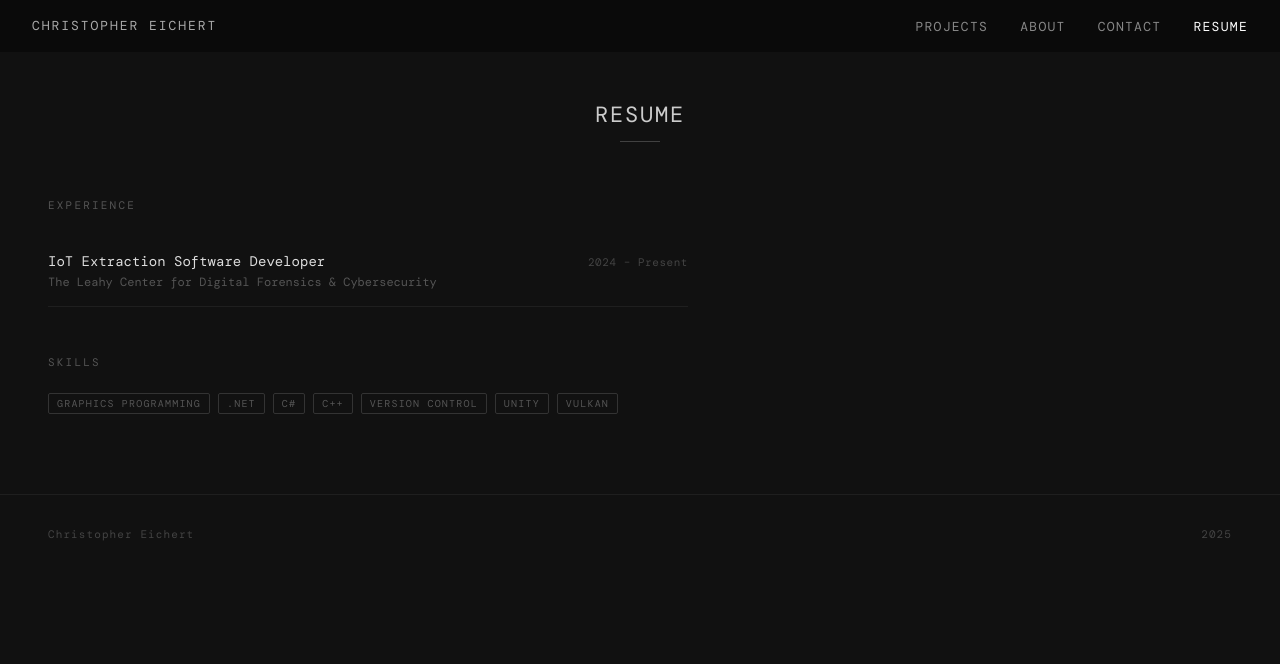
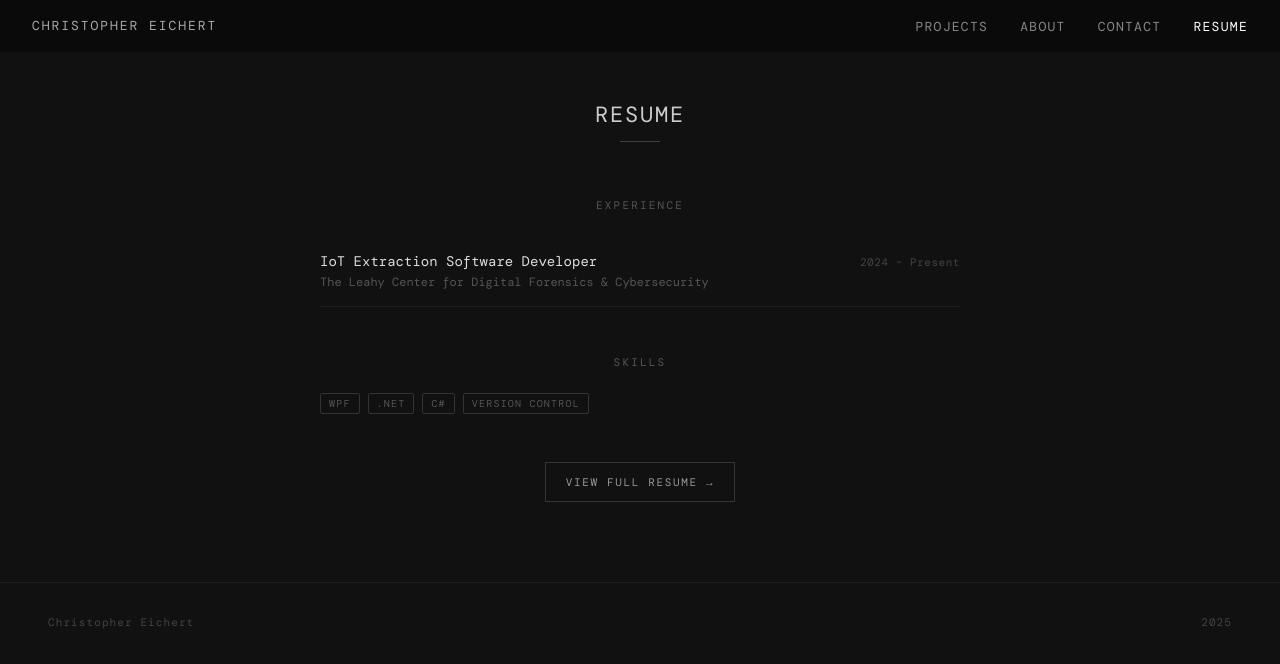
Before and after one commit to Ceichert31/Portfolio-Website, a React (Vite) app: page / in a window 1280 px wide. Both pictures are taken after a click on the element "RESUME". Shown: the top 664 px of the page. Built offline with nearby package versions, Linux system fonts and the light colour scheme; a web font is replaced by a local one.

Commit message:
feat: Added downloadable resume to website

```diff
--- a/src/App.css
+++ b/src/App.css
@@ -332,6 +332,8 @@
 @layer resume {
   .resume-content {
     max-width: 640px;
+    margin: 0 auto;
+    text-align: center;
   }
 
   .resume-section-title {
@@ -348,6 +350,7 @@
     align-items: baseline;
     padding: 16px 0;
     border-bottom: 1px solid rgba(255, 255, 255, 0.06);
+    text-align: left;
   }
 
   .resume-entry__role {
@@ -371,7 +374,25 @@
     display: flex;
     flex-wrap: wrap;
     gap: 8px;
+    align-items: center;
   }
+
+  .resume-download {
+  display: inline-block;
+  font-size: 11px;
+  letter-spacing: 0.15em;
+  text-transform: uppercase;
+  color: #999;
+  text-decoration: none;
+  border: 1px solid rgba(255, 255, 255, 0.15);
+  padding: 12px 20px;
+  transition: color 0.2s, border-color 0.2s;
+}
+
+.resume-download:hover {
+  color: #fff;
+  border-color: rgba(255, 255, 255, 0.4);
+}
 }
 
 @layer footer {
--- a/src/Portfolio.tsx
+++ b/src/Portfolio.tsx
@@ -3,6 +3,7 @@ import { Link, useNavigate } from "react-router-dom";
 import "./App.css";
 import { professional, personal, type Project } from "./data/projectData";
 import demoReel from "./assets/DayNightVisual.mp4";
+import resumePDF from "./assets/Christopher_Eichert_Resume.pdf";
 
 const NAV_LINKS = ["Projects", "About", "Contact", "Resume"];
 
@@ -185,9 +186,9 @@ function Resume() {
       years: "2024 – Present",
     },
   ];
-  const skills = ["Graphics Programming", ".NET", "C#", "C++", "Version Control", "Unity", "Vulkan"];
+  const skills = ["WPF", ".NET", "C#", "Version Control"];
 
-  return (
+   return (
     <div className="section" style={{ paddingTop: "100px" }}>
       <div className="section__header">
         <span>Resume</span>
@@ -206,12 +207,15 @@ function Resume() {
             </div>
           ))}
         </div>
-        <div>
+        <div style={{ marginBottom: "48px" }}>
           <p className="resume-section-title">Skills</p>
           <div className="resume-skills">
             {skills.map((s) => <span key={s} className="tag">{s}</span>)}
           </div>
         </div>
+        <a href={resumePDF} target="_blank" rel="noopener noreferrer" className="resume-download">
+          View Full Resume →
+        </a>
       </div>
     </div>
   );
```
Also changed, not shown: 1 other file (tests, documents, lock files or other folders).
